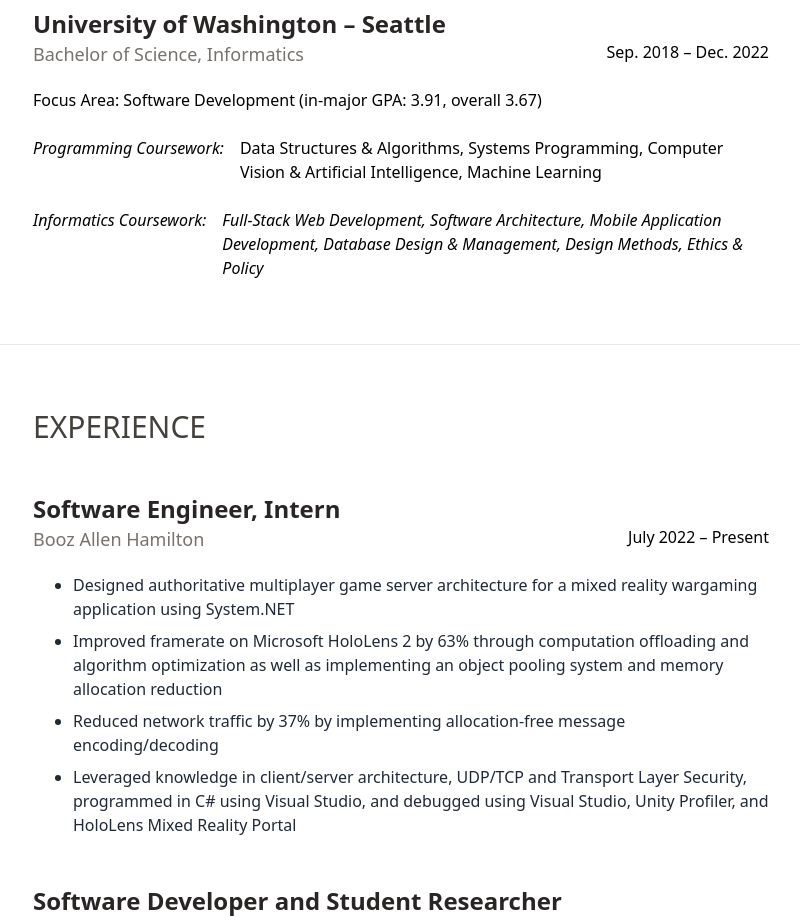
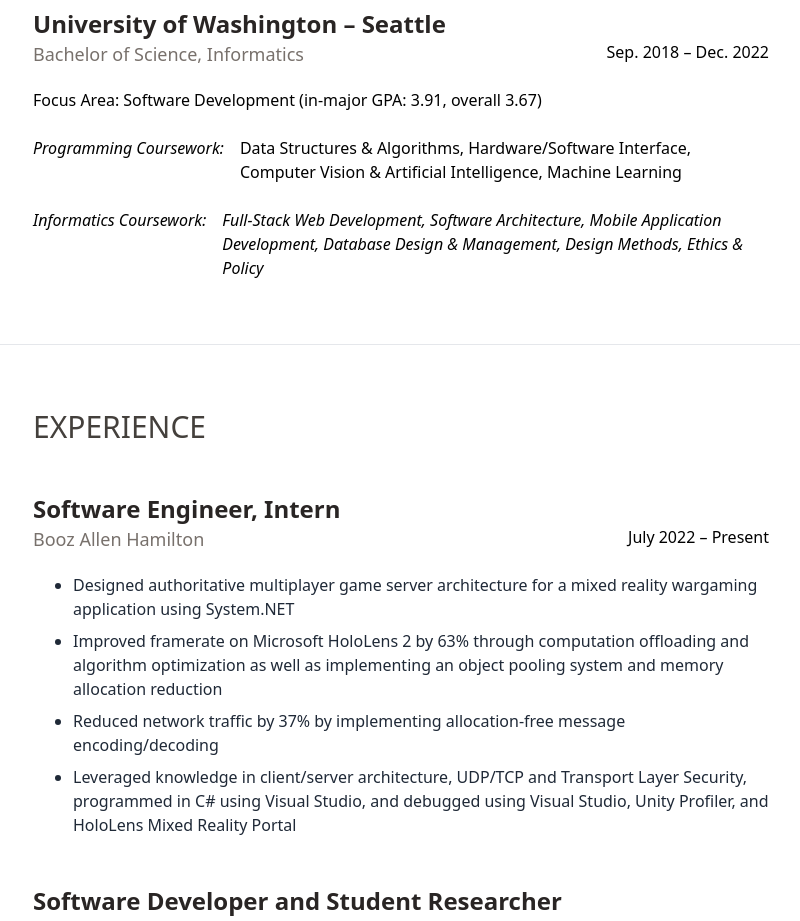
Before and after one commit to pyke-jason/portfolio-website, a Next.js app: page / in a window 1280 px wide. Shown: the part 940-1861 px from the top of the page, without its empty margins (335-1135 px from the left). Built offline with nearby package versions, Linux system fonts and the light colour scheme.

Commit message:
Update Education.tsx

```diff
--- a/components/Education.tsx
+++ b/components/Education.tsx
@@ -8,7 +8,7 @@
                 <p className="">Focus Area: Software Development (in-major GPA: 3.91, overall 3.67)</p>
                 <div className="flex flex-col md:flex-row ">
                     <h4 className="italic flex-none mr-4">Programming Coursework:</h4>
-                    <p className="grow-0">Data Structures & Algorithms, Systems Programming, Computer Vision & Artificial Intelligence, Machine Learning</p>
+                    <p className="grow-0">Data Structures & Algorithms, Hardware/Software Interface, Computer Vision & Artificial Intelligence, Machine Learning</p>
                 </div>
                 <div className="italic flex flex-col md:flex-row">
                     <h4 className="flex-none mr-4">Informatics Coursework:</h4>
```
